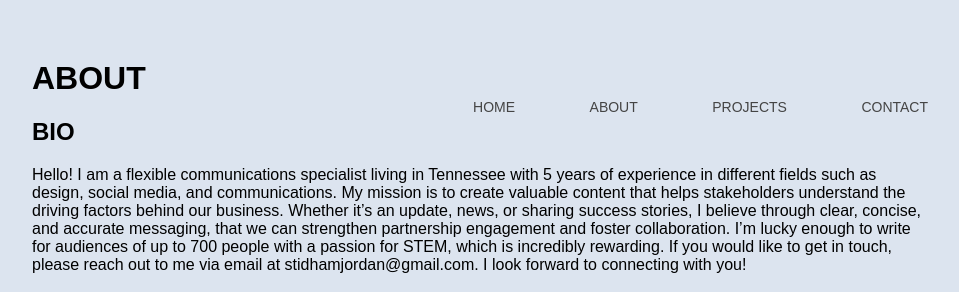
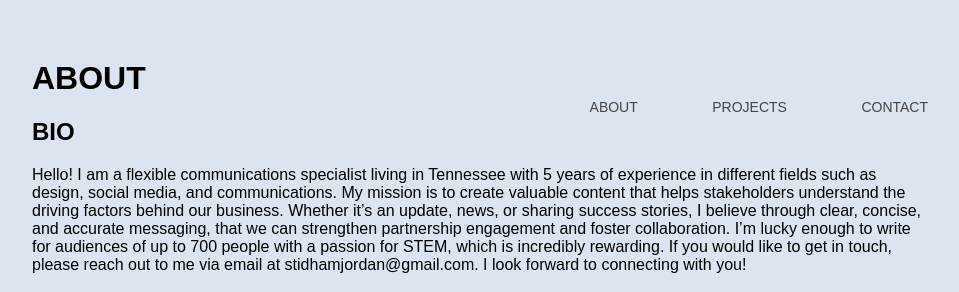
Before and after one commit to jordanstidham/PORTFOLIO, a Jekyll site: the page about.html, which Jekyll copies as it is, in a window 1280 px wide. Shown: the top 292 px of the page, without its empty margins (160-1119 px from the left). Built offline with Jekyll 4.4.1, drawn with Linux system fonts in a browser that asks for light colours.

Commit message:
Update about.html

```diff
--- a/about.html
+++ b/about.html
@@ -5,7 +5,6 @@
 	<body>
 		<header>
 		<ul class="navbar">
-        		<li><a href="home.html">HOME</a></li>
 	        	<li><a href="about.html">ABOUT</a></li>
         		<li><a href="projects.html">PROJECTS</a></li>
         		<li><a href="contact.html">CONTACT</a></li>
```
